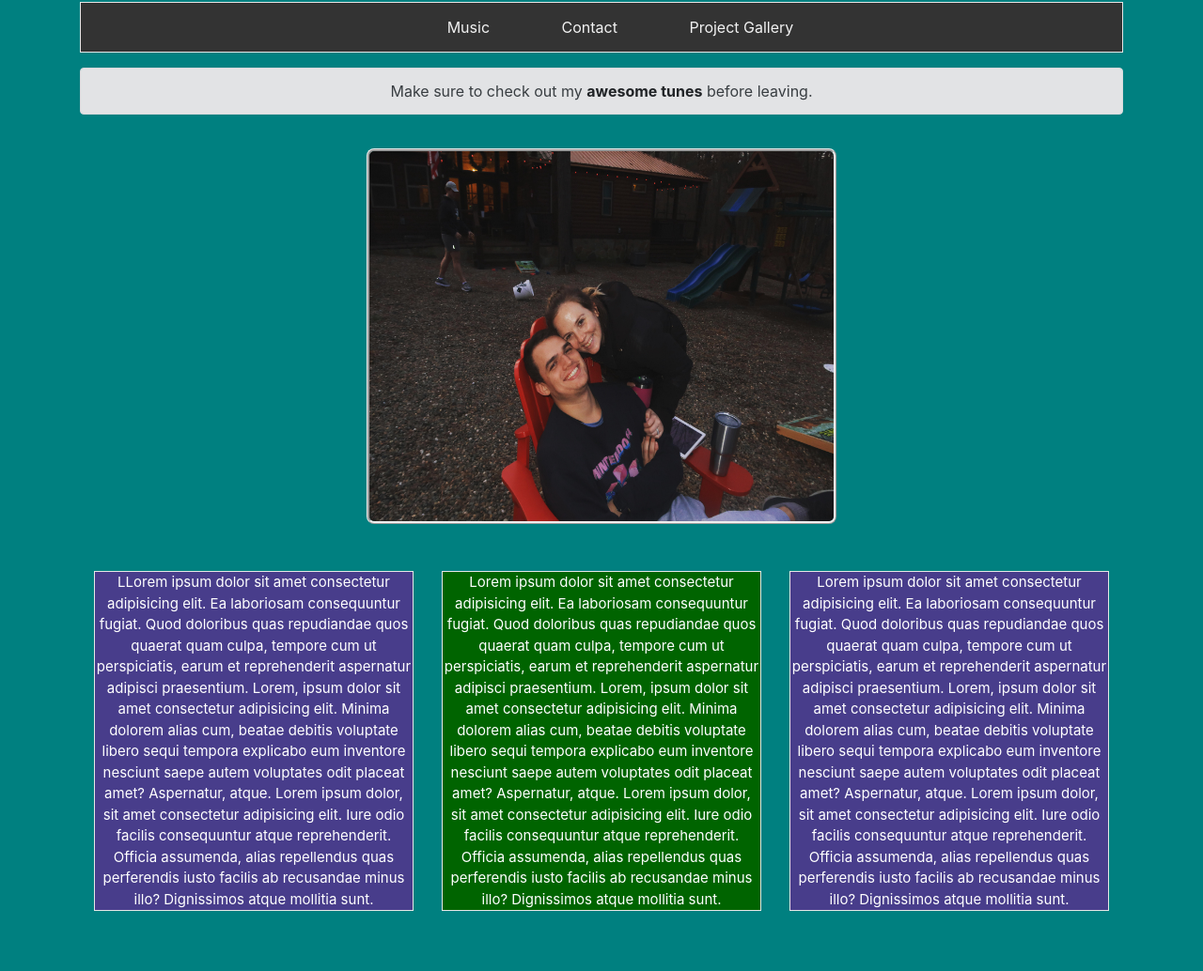
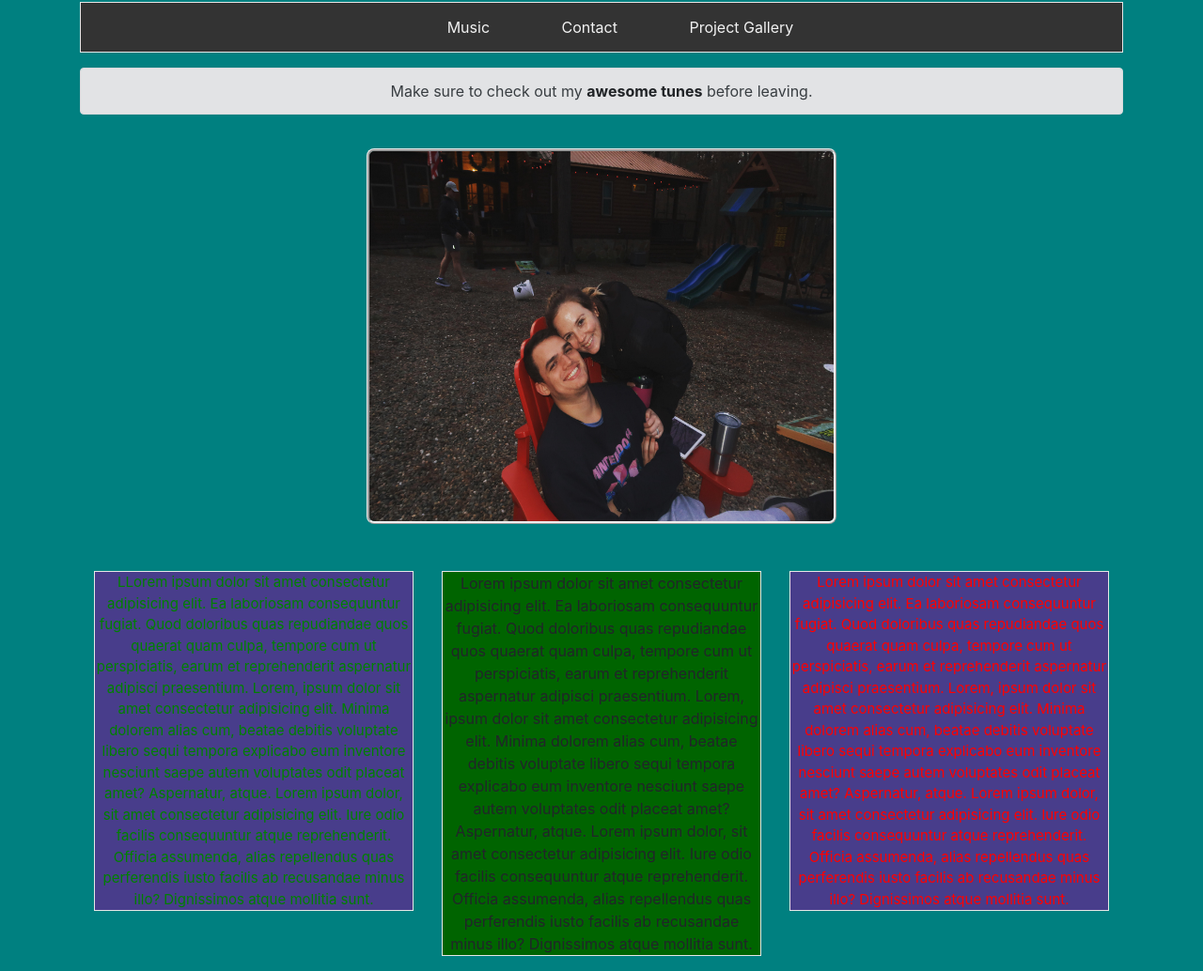
Before and after one commit to jpexx/project0, a plain HTML site: page project0/index.html in a window 1280 px wide. Shown: the part 54-1088 px from the top of the page at 94% size. Before the commit the page ends 1040 px from the top, so only its background shows below. Drawn offline with nearby package versions, Linux system fonts and the light colour scheme.

Commit message:
finished project

```diff
--- a/project0/index.html
+++ b/project0/index.html
@@ -32,13 +32,13 @@
       <div class="container">
         <div class="row">
           <div class="col-sm">
-            <p>LLorem ipsum dolor sit amet consectetur adipisicing elit. Ea laboriosam consequuntur fugiat. Quod doloribus quas repudiandae quos quaerat quam culpa, tempore cum ut perspiciatis, earum et reprehenderit aspernatur adipisci praesentium. Lorem, ipsum dolor sit amet consectetur adipisicing elit. Minima dolorem alias cum, beatae debitis voluptate libero sequi tempora explicabo eum inventore nesciunt saepe autem voluptates odit placeat amet? Aspernatur, atque. Lorem ipsum dolor, sit amet consectetur adipisicing elit. Iure odio facilis consequuntur atque reprehenderit. Officia assumenda, alias repellendus quas perferendis iusto facilis ab recusandae minus illo? Dignissimos atque mollitia sunt.</p>
+            <p class="success">LLorem ipsum dolor sit amet consectetur adipisicing elit. Ea laboriosam consequuntur fugiat. Quod doloribus quas repudiandae quos quaerat quam culpa, tempore cum ut perspiciatis, earum et reprehenderit aspernatur adipisci praesentium. Lorem, ipsum dolor sit amet consectetur adipisicing elit. Minima dolorem alias cum, beatae debitis voluptate libero sequi tempora explicabo eum inventore nesciunt saepe autem voluptates odit placeat amet? Aspernatur, atque. Lorem ipsum dolor, sit amet consectetur adipisicing elit. Iure odio facilis consequuntur atque reprehenderit. Officia assumenda, alias repellendus quas perferendis iusto facilis ab recusandae minus illo? Dignissimos atque mollitia sunt.</p>
           </div>
           <div class="col-sm">
             <p id="para2">Lorem ipsum dolor sit amet consectetur adipisicing elit. Ea laboriosam consequuntur fugiat. Quod doloribus quas repudiandae quos quaerat quam culpa, tempore cum ut perspiciatis, earum et reprehenderit aspernatur adipisci praesentium. Lorem, ipsum dolor sit amet consectetur adipisicing elit. Minima dolorem alias cum, beatae debitis voluptate libero sequi tempora explicabo eum inventore nesciunt saepe autem voluptates odit placeat amet? Aspernatur, atque. Lorem ipsum dolor, sit amet consectetur adipisicing elit. Iure odio facilis consequuntur atque reprehenderit. Officia assumenda, alias repellendus quas perferendis iusto facilis ab recusandae minus illo? Dignissimos atque mollitia sunt.</p>
           </div>
           <div class="col-sm">
-            <p>Lorem ipsum dolor sit amet consectetur adipisicing elit. Ea laboriosam consequuntur fugiat. Quod doloribus quas repudiandae quos quaerat quam culpa, tempore cum ut perspiciatis, earum et reprehenderit aspernatur adipisci praesentium. Lorem, ipsum dolor sit amet consectetur adipisicing elit. Minima dolorem alias cum, beatae debitis voluptate libero sequi tempora explicabo eum inventore nesciunt saepe autem voluptates odit placeat amet? Aspernatur, atque. Lorem ipsum dolor, sit amet consectetur adipisicing elit. Iure odio facilis consequuntur atque reprehenderit. Officia assumenda, alias repellendus quas perferendis iusto facilis ab recusandae minus illo? Dignissimos atque mollitia sunt.</p>
+            <p class="fail">Lorem ipsum dolor sit amet consectetur adipisicing elit. Ea laboriosam consequuntur fugiat. Quod doloribus quas repudiandae quos quaerat quam culpa, tempore cum ut perspiciatis, earum et reprehenderit aspernatur adipisci praesentium. Lorem, ipsum dolor sit amet consectetur adipisicing elit. Minima dolorem alias cum, beatae debitis voluptate libero sequi tempora explicabo eum inventore nesciunt saepe autem voluptates odit placeat amet? Aspernatur, atque. Lorem ipsum dolor, sit amet consectetur adipisicing elit. Iure odio facilis consequuntur atque reprehenderit. Officia assumenda, alias repellendus quas perferendis iusto facilis ab recusandae minus illo? Dignissimos atque mollitia sunt.</p>
           </div>
         </div>
       </div>
--- a/project0/variables.scss
+++ b/project0/variables.scss
@@ -1,11 +1,21 @@
 $color: #008080;
 $font: 15px;
 $wcolor: white;
+$rcolor: red;
+$gcolor: green;
 
 body {
   background-color: $color !important;
 }
-p {
+%message {
   font-size: $font !important;
   color: $wcolor !important;
 }
+.fail {
+  @extend %message;
+  color: $rcolor !important;
+}
+.success {
+  @extend %message;
+  color: $gcolor !important;
+}
```
Also changed, not shown: project0/variables.css, 1 other file.
